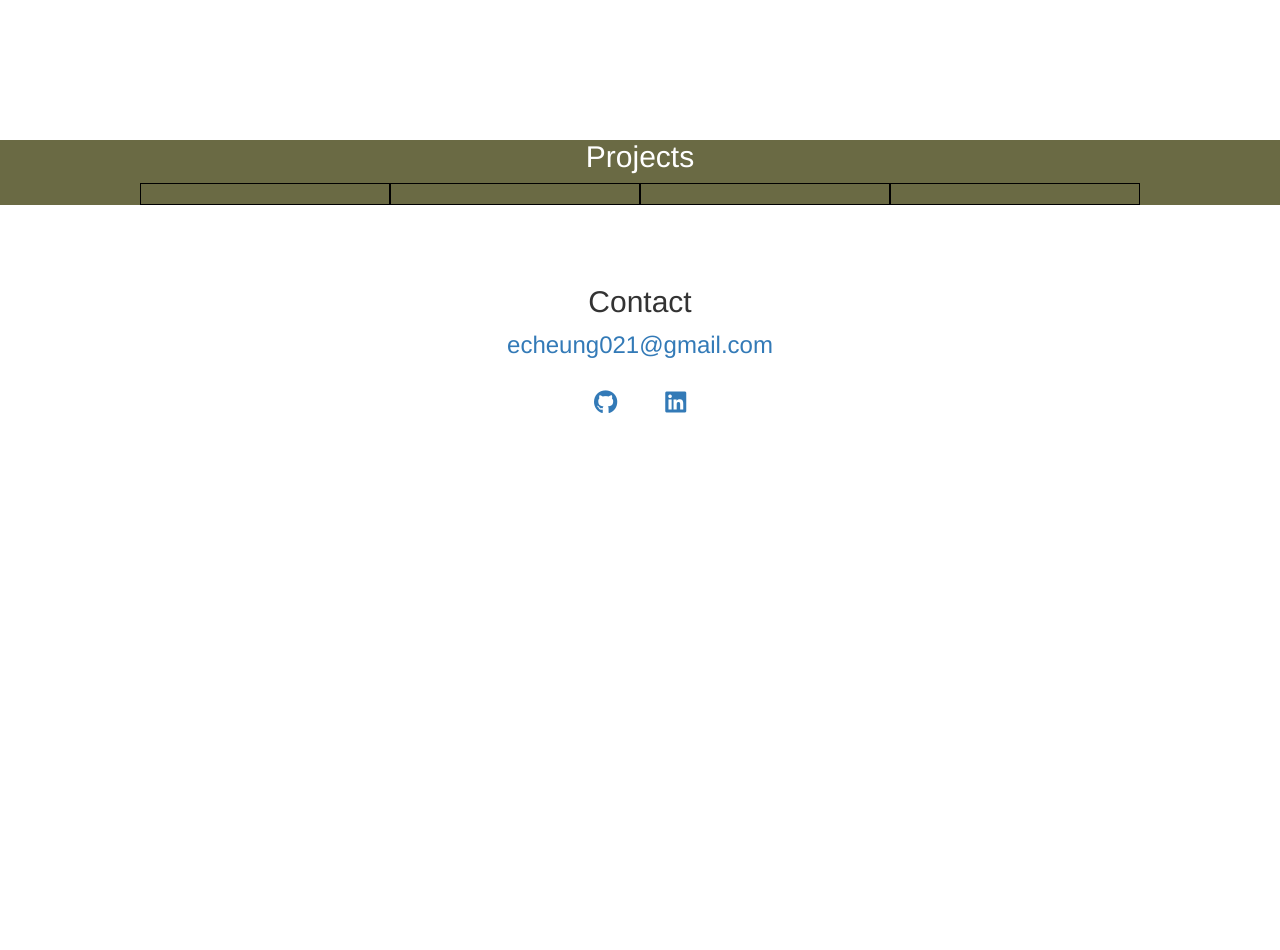
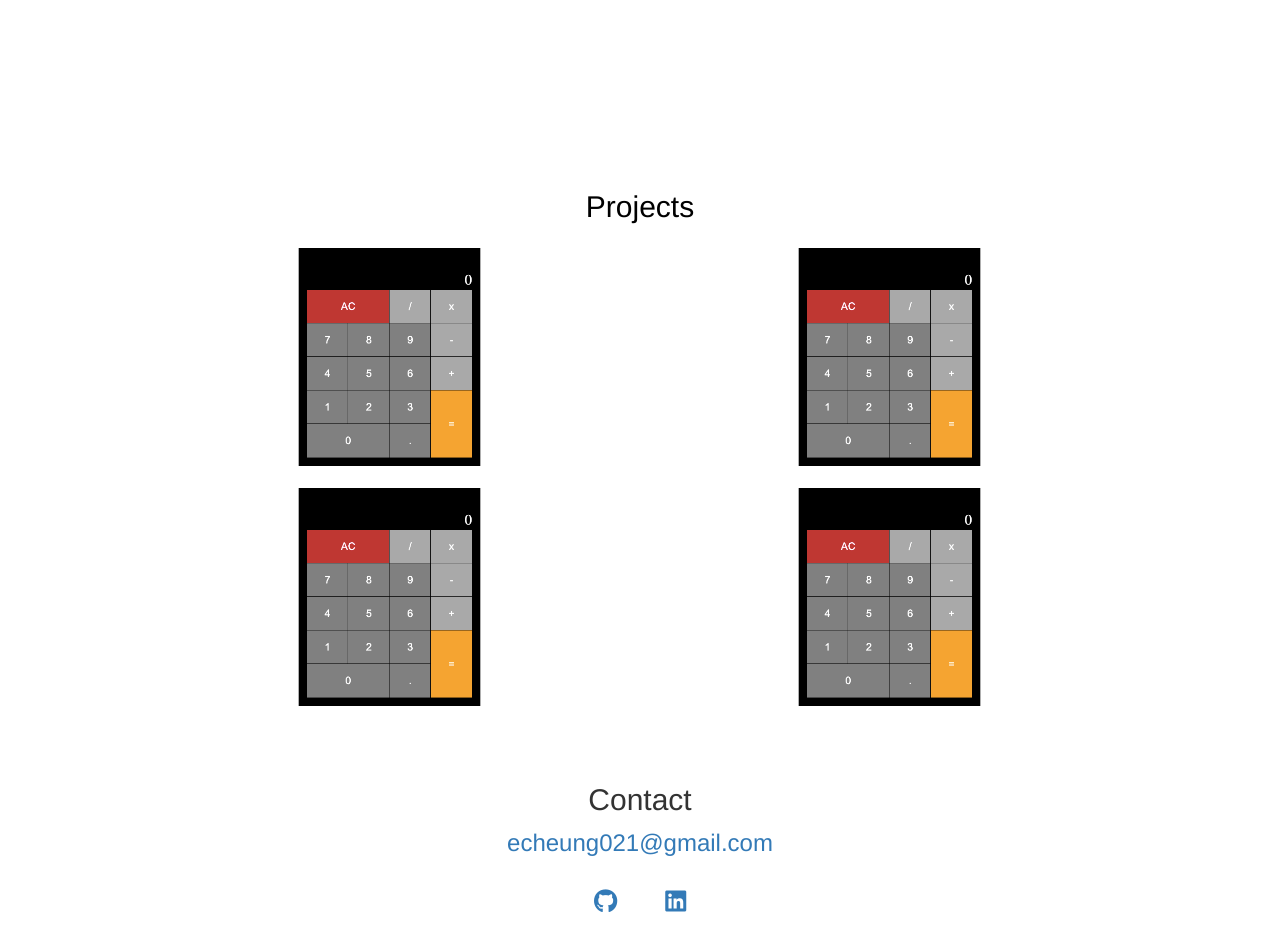
Before and after one commit to emliy-cheung/portfolio, a plain HTML site: page index.html in a window 1280 px wide. Shown: the part 1480-2430 px from the top of the page. Before the commit the page ends 1985 px from the top, so only its background shows below. Drawn offline with nearby package versions, Linux system fonts and the light colour scheme.

Commit message:
projects

```diff
--- a/index.html
+++ b/index.html
@@ -19,7 +19,7 @@
         <nav class="navbar navbar-default navbar-fixed-top">
             <div class="container-fluid">
               <ul class="nav navbar-nav">
-                <li><a href="#home">Home</a></li>
+                <li><a href="#intro">Home</a></li>
                 <li><a href="#aboutMe">About Me</a></li>
                 <li><a href="#project">Projects</a></li>
                 <li><a href="#contact">Contact</a></li>
@@ -51,16 +51,16 @@
 
         <div class="portfolio">
             <a href="#" class="portfolio__item">
-                <img src="" alt="" class="portfolio__img">
+                <img src="calculator.png" alt="" class="portfolio__img">
             </a>
             <a href="#" class="portfolio__item">
-                <img src="" alt="" class="portfolio__img">
+                <img src="calculator.png" alt="" class="portfolio__img">
             </a>
             <a href="#" class="portfolio__item">
-                <img src="" alt="" class="portfolio__img">
+                <img src="calculator.png" alt="" class="portfolio__img">
             </a>
             <a href="#" class="portfolio__item">
-                <img src="" alt="" class="portfolio__img">
+                <img src="calculator.png" alt="" class="portfolio__img">
             </a>
         </div>
     </section>
--- a/style.css
+++ b/style.css
@@ -76,26 +76,28 @@ img {
 } */
 
 .projects {
-	background-color: var(--color-dark);
-	color: white;
+	background-color: ;
+	color: black;
 	text-align: center;
+	padding-top: 50px;
 }
 
 .portfolio {
 	display: grid;
-	grid-template-columns: repeat(auto-fit, minmax(100px, 1fr));
+	grid-template-columns: repeat(auto-fit, minmax(500px, 1fr));
 	max-width: 1000px;
 	margin: 0 auto;
 }
 
 .portfolio__item {
-	border: 1px solid black;
+	/* width: 50vw; */
 }
 
 .contacts {
 	text-align: center;
 	padding: 2.5em 0;
 	font-size: 3vh;
+	padding-top: 50px;
 }
 
 .social-list {
```
Also changed, not shown: calculator.png (added).
